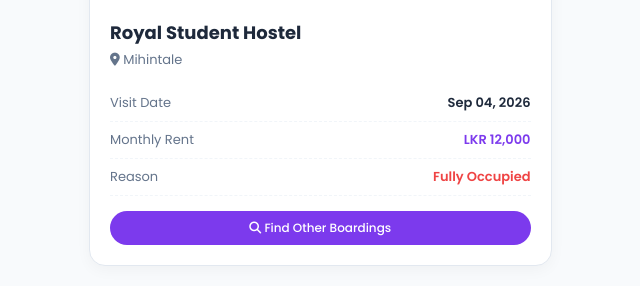
After one commit to Inuka-Asith30/Bodim-Link-NCP, a Flask app: page /student-requests in a window 1280 px wide. The commit adds this page. Shown: the part 811-1097 px from the top of the page, without its empty margins (201-841 px from the left). Run offline with Flask 3, Linux system fonts and the light colour scheme.

Commit message:
Kavindu: Created Owner Bookings and Student Requests UI pages and routes

```diff
--- a/app.py
+++ b/app.py
@@ -166,6 +166,14 @@ def logout():
 def boarding_details(id):
     return render_template('boarding_details.html')
 
+@app.route('/owner-bookings')
+def owner_bookings():
+    return render_template('owner_bookings.html')
+
+@app.route('/student-requests')
+def student_requests():
+    return render_template('student_requests.html')
+
 
 # ----------------------------------------------------
 # Sahan's Add Boarding Logic (Preserved)
--- a/templates/owner_dashboard.html
+++ b/templates/owner_dashboard.html
@@ -31,7 +31,7 @@
         <ul class="nav-links">
             <li><a href="/owner" class="active"><i class="fa-solid fa-house"></i> Dashboard</a></li>
             <li><a href="/my_listings"><i class="fa-solid fa-list"></i> My Listings</a></li>
-            <li><a href="#" onclick="alert('Bookings feature coming soon!')"><i class="fa-solid fa-bookmark"></i> Bookings</a></li>
+            <li><a href="/owner-bookings"><i class="fa-solid fa-bookmark"></i> Bookings</a></li>
             <li><a href="#" onclick="alert('Messages feature coming soon!')"><i class="fa-solid fa-comment-dots"></i> Messages</a></li>
             <li><a href="#" onclick="alert('Profile feature coming soon!')"><i class="fa-solid fa-user"></i> Profile</a></li>
             <li><a href="#" onclick="alert('Settings feature coming soon!')"><i class="fa-solid fa-gear"></i> Settings</a></li>
--- a/templates/student_dashboard.html
+++ b/templates/student_dashboard.html
@@ -15,7 +15,7 @@
         <h2><i class="fa-solid fa-house-user"></i> Bodim-Link</h2>
         <ul class="nav-links">
             <li><a href="/student" class="active"><i class="fa-solid fa-magnifying-glass"></i> Find Boardings</a></li>
-            <li><a href="#" onclick="alert('Requests feature coming soon!')"><i class="fa-solid fa-envelope-open-text"></i> My Requests</a></li>
+            <li><a href="/student-requests"><i class="fa-solid fa-envelope-open-text"></i> My Requests</a></li>
             <li><a href="#" onclick="alert('Profile feature coming soon!')"><i class="fa-solid fa-user"></i> Profile</a></li>
         </ul>
         <a href="/login" class="logout-btn"><i class="fa-solid fa-right-from-bracket"></i> Logout</a>
--- /dev/null
+++ b/templates/student_requests.html
@@ -0,0 +1,290 @@
+<!DOCTYPE html>
+<html lang="en">
+<head>
+    <meta charset="UTF-8">
+    <meta name="viewport" content="width=device-width, initial-scale=1.0">
+    <title>My Visit Requests - Bodim-Link NCP</title>
+    <link rel="stylesheet" href="{{ url_for('static', filename='css/style.css') }}">
+    <link rel="stylesheet" href="https://cdnjs.cloudflare.com/ajax/libs/font-awesome/6.4.0/css/all.min.css">
+    <style>
+        .student-layout {
+            display: flex;
+            min-height: 100vh;
+        }
+
+        .requests-grid {
+            display: grid;
+            grid-template-columns: repeat(auto-fill, minmax(320px, 1fr));
+            gap: 25px;
+            margin-top: 20px;
+        }
+
+        .request-card {
+            background: white;
+            border-radius: 16px;
+            border: 1px solid var(--border);
+            box-shadow: 0 4px 15px rgba(0,0,0,0.04);
+            overflow: hidden;
+            transition: transform 0.2s, box-shadow 0.2s;
+        }
+
+        .request-card:hover {
+            transform: translateY(-4px);
+            box-shadow: 0 10px 25px rgba(124, 58, 237, 0.1);
+        }
+
+        .request-card-header {
+            position: relative;
+            height: 150px;
+        }
+
+        .request-card-img {
+            width: 100%;
+            height: 100%;
+            object-fit: cover;
+        }
+
+        .status-badge-floating {
+            position: absolute;
+            top: 12px;
+            right: 12px;
+            padding: 4px 12px;
+            border-radius: 20px;
+            font-size: 12px;
+            font-weight: 600;
+            display: flex;
+            align-items: center;
+            gap: 6px;
+            backdrop-filter: blur(8px);
+        }
+
+        .badge-pending {
+            background: rgba(254, 243, 199, 0.95);
+            color: #b45309;
+            border: 1px solid #fde68a;
+        }
+
+        .badge-approved {
+            background: rgba(220, 252, 231, 0.95);
+            color: #15803d;
+            border: 1px solid #bbf7d0;
+        }
+
+        .badge-rejected {
+            background: rgba(254, 226, 226, 0.95);
+            color: #b91c1c;
+            border: 1px solid #fca5a5;
+        }
+
+        .request-card-body {
+            padding: 20px;
+        }
+
+        .request-title {
+            font-size: 18px;
+            font-weight: 700;
+            color: var(--text-dark);
+            margin-bottom: 4px;
+        }
+
+        .request-location {
+            font-size: 13px;
+            color: var(--text-light);
+            margin-bottom: 15px;
+        }
+
+        .info-row-item {
+            display: flex;
+            justify-content: space-between;
+            font-size: 13px;
+            padding: 8px 0;
+            border-bottom: 1px dashed #f1f5f9;
+        }
+
+        .info-row-item:last-child {
+            border-bottom: none;
+        }
+
+        .info-label {
+            color: var(--text-light);
+        }
+
+        .info-value {
+            font-weight: 600;
+            color: var(--text-dark);
+        }
+
+        .owner-contact-box {
+            background: #f8fafc;
+            border-radius: 12px;
+            padding: 12px;
+            margin-top: 15px;
+            display: flex;
+            align-items: center;
+            justify-content: space-between;
+        }
+
+        .btn-call-owner {
+            background: #7c3aed;
+            color: white;
+            padding: 7px 14px;
+            border-radius: 8px;
+            font-size: 12px;
+            font-weight: 600;
+            text-decoration: none;
+            display: flex;
+            align-items: center;
+            gap: 6px;
+        }
+    </style>
+</head>
+<body>
+
+<div class="student-layout">
+    <!-- Student Sidebar -->
+    <div class="sidebar">
+        <div class="sidebar-logo">
+            <i class="fa-solid fa-house-chimney"></i>
+            <h2>Bodim - Link NCP</h2>
+            <p>Student Accommodation & Boarding</p>
+        </div>
+
+        <ul class="nav-links" style="margin-top: 30px;">
+            <li><a href="/student"><i class="fa-solid fa-house"></i> Dashboard</a></li>
+            <li><a href="/student-requests" class="active"><i class="fa-solid fa-clock-rotate-left"></i> My Requests</a></li>
+            <li><a href="#"><i class="fa-solid fa-heart"></i> Favorites</a></li>
+            <li><a href="#"><i class="fa-solid fa-user"></i> My Profile</a></li>
+            <li><a href="#"><i class="fa-solid fa-gear"></i> Settings</a></li>
+        </ul>
+        <a href="/login" class="nav-links" style="margin-top: auto; display:block;"><li style="list-style:none;"><a href="/login" style="padding:0;"><i class="fa-solid fa-arrow-right-from-bracket"></i> Log Out</a></li></a>
+    </div>
+
+    <!-- Main Content Area -->
+    <div class="main-content">
+        <div class="top-nav">
+            <div class="top-links">
+                <a href="/">Home</a>
+                <a href="/student" class="active">For Students</a>
+                <a href="/owner">For Owners</a>
+                <a href="/boarding/1">Boardings</a>
+                <a href="#">About Us</a>
+                <a href="#">Contact Us</a>
+            </div>
+            <div class="user-actions">
+                <i class="fa-solid fa-magnifying-glass"></i>
+                <i class="fa-regular fa-user"></i>
+            </div>
+        </div>
+
+        <!-- Header -->
+        <div>
+            <h1 class="page-title">My Boarding Visit Requests</h1>
+            <p class="page-subtitle">Track the status of your submitted boarding room viewing requests</p>
+        </div>
+
+        <!-- Requests Grid -->
+        <div class="requests-grid">
+
+            <!-- Request Card 1 (Approved) -->
+            <div class="request-card">
+                <div class="request-card-header">
+                    <img src="https://images.unsplash.com/photo-1555854877-bab0e564b8d5?ixlib=rb-4.0.3&auto=format&fit=crop&w=400&q=80" class="request-card-img" alt="Sunethra Boarding">
+                    <div class="status-badge-floating badge-approved">
+                        <i class="fa-solid fa-circle-check"></i> Request Approved
+                    </div>
+                </div>
+                <div class="request-card-body">
+                    <h3 class="request-title">Sunethra Girls Boarding</h3>
+                    <div class="request-location"><i class="fa-solid fa-location-dot"></i> Anuradhapura (1.2km from Campus)</div>
+
+                    <div class="info-row-item">
+                        <span class="info-label">Visit Date</span>
+                        <span class="info-value">Sep 06, 2026</span>
+                    </div>
+                    <div class="info-row-item">
+                        <span class="info-label">Monthly Rent</span>
+                        <span class="info-value" style="color: #7c3aed;">LKR 15,000</span>
+                    </div>
+                    <div class="info-row-item">
+                        <span class="info-label">Owner</span>
+                        <span class="info-value">Mrs. Sunethra Perera</span>
+                    </div>
+
+                    <div class="owner-contact-box">
+                        <div>
+                            <div style="font-size: 11px; color: var(--text-light);">Owner Phone</div>
+                            <div style="font-weight: 700; font-size: 13px; color: var(--text-dark);">077 123 4567</div>
+                        </div>
+                        <a href="tel:0771234567" class="btn-call-owner"><i class="fa-solid fa-phone"></i> Call Now</a>
+                    </div>
+                </div>
+            </div>
+
+            <!-- Request Card 2 (Pending) -->
+            <div class="request-card">
+                <div class="request-card-header">
+                    <img src="https://images.unsplash.com/photo-1595526114035-0d45ed16cfbf?ixlib=rb-4.0.3&auto=format&fit=crop&w=400&q=80" class="request-card-img" alt="Green View Annexe">
+                    <div class="status-badge-floating badge-pending">
+                        <i class="fa-solid fa-clock"></i> Pending Approval
+                    </div>
+                </div>
+                <div class="request-card-body">
+                    <h3 class="request-title">Green View Student Annexe</h3>
+                    <div class="request-location"><i class="fa-solid fa-location-dot"></i> Mihintale Town</div>
+
+                    <div class="info-row-item">
+                        <span class="info-label">Visit Date</span>
+                        <span class="info-value">Sep 07, 2026</span>
+                    </div>
+                    <div class="info-row-item">
+                        <span class="info-label">Monthly Rent</span>
+                        <span class="info-value" style="color: #7c3aed;">LKR 9,500</span>
+                    </div>
+                    <div class="info-row-item">
+                        <span class="info-label">Owner</span>
+                        <span class="info-value">Mr. Kamal Perera</span>
+                    </div>
+
+                    <div style="background: #fffbeb; border: 1px solid #fde68a; border-radius: 12px; padding: 10px; margin-top: 15px; font-size: 12px; color: #b45309; text-align: center;">
+                        <i class="fa-solid fa-hourglass-half"></i> Waiting for owner confirmation
+                    </div>
+                </div>
+            </div>
+
+            <!-- Request Card 3 (Rejected) -->
+            <div class="request-card">
+                <div class="request-card-header">
+                    <img src="https://images.unsplash.com/photo-1505691938895-1758d7feb511?ixlib=rb-4.0.3&auto=format&fit=crop&w=400&q=80" class="request-card-img" alt="Royal Hostel">
+                    <div class="status-badge-floating badge-rejected">
+                        <i class="fa-solid fa-circle-xmark"></i> Request Declined
+                    </div>
+                </div>
+                <div class="request-card-body">
+                    <h3 class="request-title">Royal Student Hostel</h3>
+                    <div class="request-location"><i class="fa-solid fa-location-dot"></i> Mihintale</div>
+
+                    <div class="info-row-item">
+                        <span class="info-label">Visit Date</span>
+                        <span class="info-value">Sep 04, 2026</span>
+                    </div>
+                    <div class="info-row-item">
+                        <span class="info-label">Monthly Rent</span>
+                        <span class="info-value" style="color: #7c3aed;">LKR 12,000</span>
+                    </div>
+                    <div class="info-row-item">
+                        <span class="info-label">Reason</span>
+                        <span class="info-value" style="color: #ef4444;">Fully Occupied</span>
+                    </div>
+
+                    <a href="/" class="btn-solid" style="width: 100%; display: block; text-align: center; text-decoration: none; padding: 8px; margin-top: 15px; font-size: 12px;">
+                        <i class="fa-solid fa-magnifying-glass"></i> Find Other Boardings
+                    </a>
+                </div>
+            </div>
+
+        </div>
+    </div>
+</div>
+
+</body>
+</html>
```
Also changed, not shown: templates/owner_bookings.html (added, +357 -0 lines).
